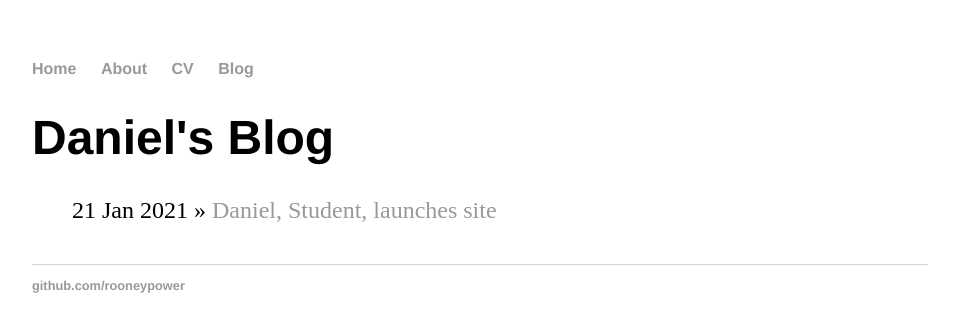
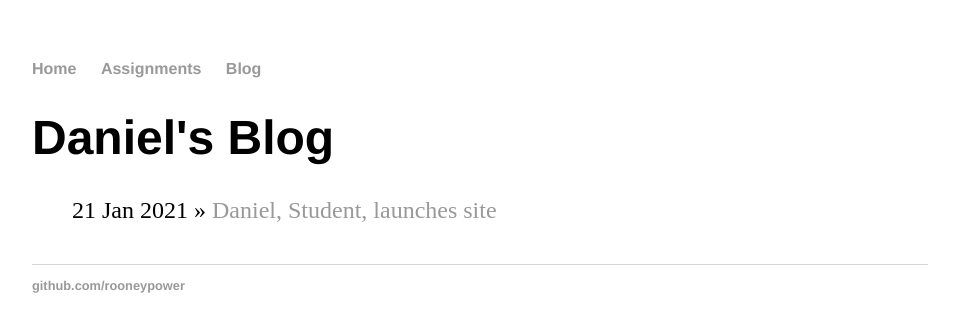
Before and after one commit to rooneypower/rooneypower.github.io, a Jekyll site: the page built from blog/index.html, in a window 1280 px wide. Shown: the top 332 px of the page, without its empty margins (160-1119 px from the left). Built offline with Jekyll 4.4.1, drawn with Linux system fonts in a browser that asks for light colours.

Commit message:
Replace About and CV with Assignments in nav bar

```diff
--- a/_layouts/default.html
+++ b/_layouts/default.html
@@ -9,8 +9,7 @@
 			<nav>
 	    		<ul>
 	        		<li><a href="/">Home</a></li>
-		        	<li><a href="/about">About</a></li>
-	        		<li><a href="/cv">CV</a></li>
+		        	<li><a href="/assignments">Assignments</a></li>
 	        		<li><a href="/blog">Blog</a></li>
 	    		</ul>
 			</nav>
```
